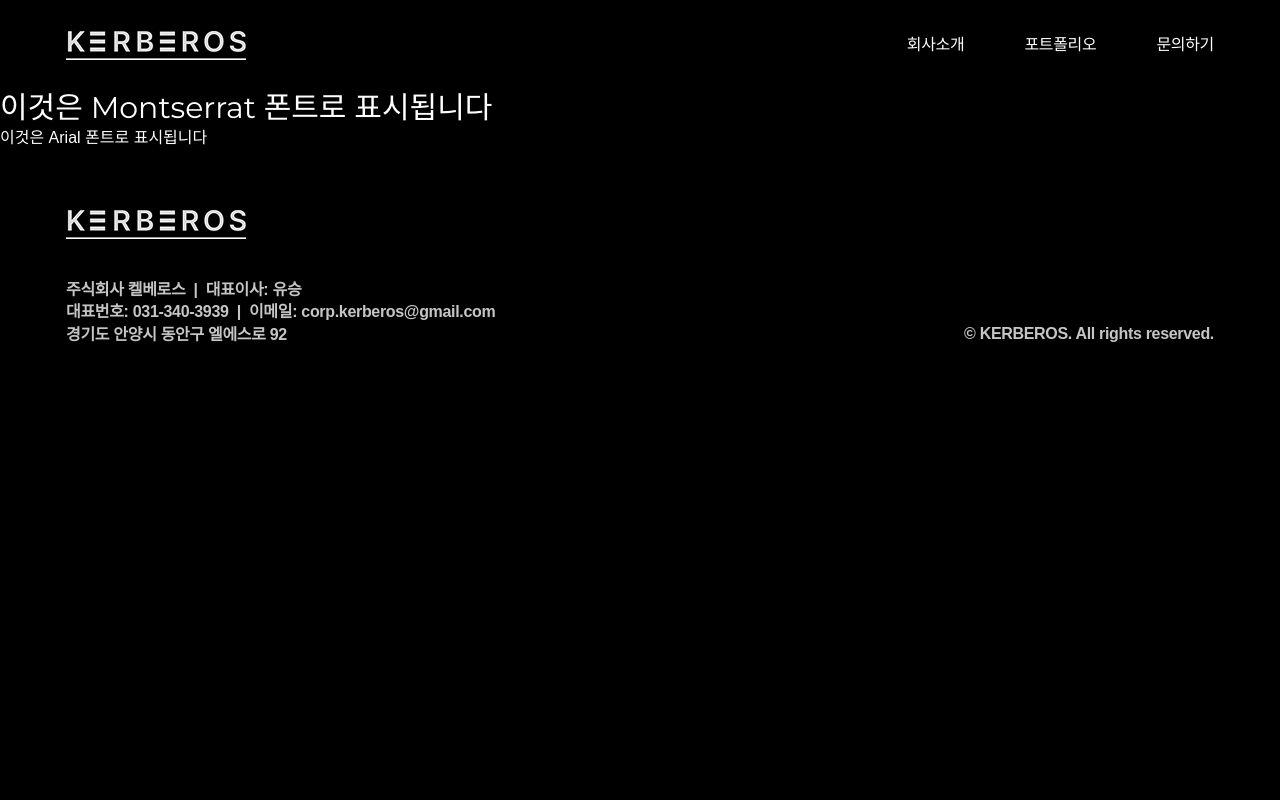
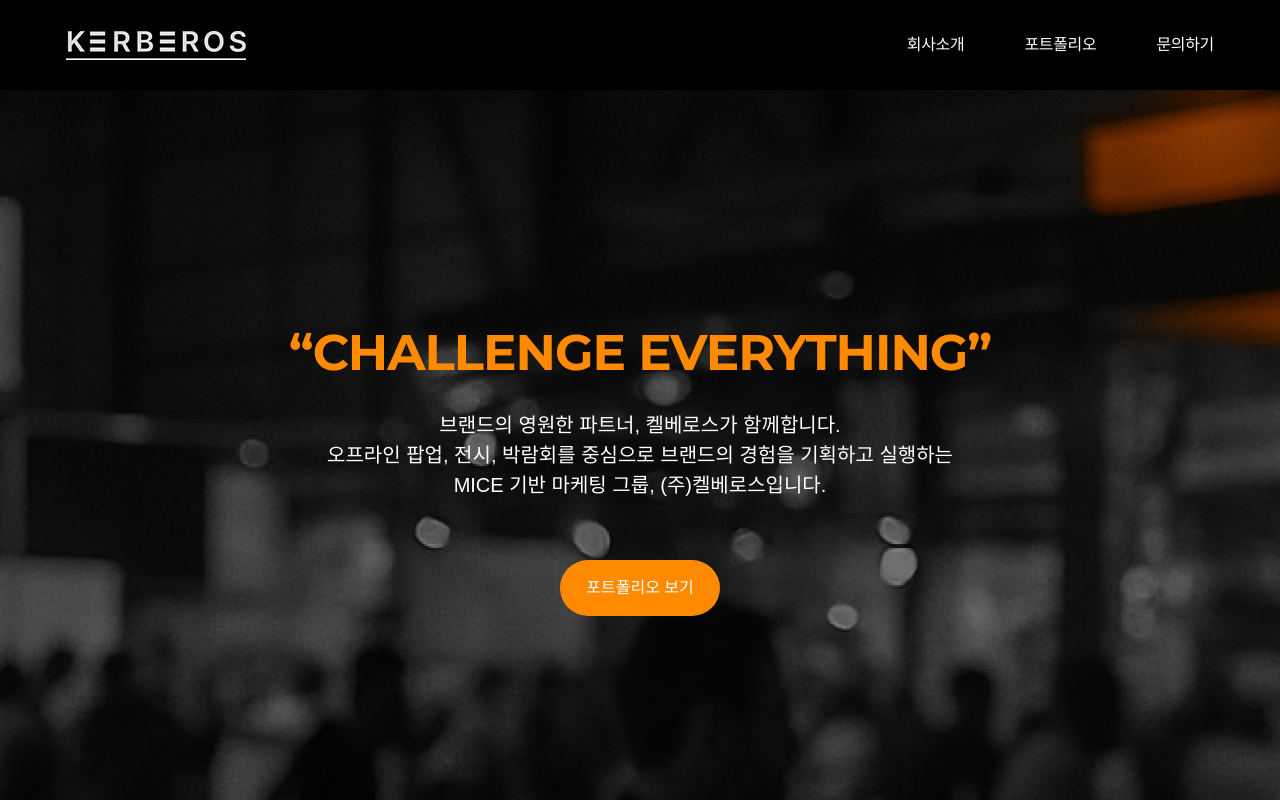
Before and after one commit to kerberosco/kerberos, a Next.js app: page / in a window 1280 px wide. Shown: the top 800 px of the page. Built offline with nearby package versions, Linux system fonts and the light colour scheme.

Commit message:
feat: implement hero section UI with animated button

```diff
--- /dev/null
+++ b/app/components/Button.tsx
@@ -0,0 +1,31 @@
+"use client";
+
+import { motion } from "framer-motion";
+
+interface ButtonProps {
+  text: string;
+  onClick?: () => void;
+}
+
+export default function Button({ text, onClick }: ButtonProps) {
+  return (
+    <motion.button
+      onClick={onClick}
+      className="font-normal px-[26px] py-[16px] bg-primary rounded-[50px] text-white"
+      whileHover={{
+        scale: 1.05,
+        boxShadow: "0 10px 20px rgba(255, 138, 0, 0.2)",
+      }}
+      whileTap={{ scale: 0.95 }}
+      initial={{ opacity: 0, y: 20 }}
+      animate={{ opacity: 1, y: 0 }}
+      transition={{
+        type: "spring",
+        stiffness: 400,
+        damping: 10,
+      }}
+    >
+      {text}
+    </motion.button>
+  );
+}
--- /dev/null
+++ b/app/components/sections/HeroSection.tsx
@@ -0,0 +1,37 @@
+import Image from "next/image";
+import Button from "../Button";
+
+export default function HeroSection() {
+  return (
+    <section className="relative w-full h-[750px] max-h-[750px] overflow-hidden">
+      <div className="relative w-full h-full max-w-[1920px] mx-auto">
+        <Image
+          src="/common/banners/slogan-challenge-banner.jpg"
+          alt="켈베로스 메인 배너 이미지"
+          fill
+          priority
+          sizes="(max-width: 1920px) 100vw, 1920px"
+          className="object-cover"
+        />
+      </div>
+      {/* bg-black/50  => banner를 좀더 어둡게 */}
+      <div className="absolute inset-0" aria-hidden="true" />
+      <div className="absolute inset-0 mx-auto max-w-desktop h-full flex flex-col items-center justify-center text-center px-4">
+        <h1 className="text-primary font-heading font-bold mb-5 text-[50px] tracking-tight-2">
+          &ldquo;CHALLENGE EVERYTHING&rdquo;
+        </h1>
+
+        <article className="text-white font-normal leading-150 mb-[60px] text-xl">
+          <p>브랜드의 영원한 파트너, 켈베로스가 함께합니다.</p>
+          <p>
+            오프라인 팝업, 전시, 박람회를 중심으로 브랜드의 경험을 기획하고
+            실행하는
+          </p>
+          <p>MICE 기반 마케팅 그룹, (주)켈베로스입니다.</p>
+        </article>
+
+        <Button text="포트폴리오 보기" />
+      </div>
+    </section>
+  );
+}
--- a/app/page.tsx
+++ b/app/page.tsx
@@ -1,12 +1,9 @@
+import HeroSection from "./components/sections/HeroSection";
+
 export default function Home() {
   return (
-    <div className="w-full">
-      <div>
-        <h1 className="font-heading text-3xl">
-          이것은 Montserrat 폰트로 표시됩니다
-        </h1>
-        <p>이것은 Arial 폰트로 표시됩니다</p>
-      </div>
-    </div>
+    <main className="w-full">
+      <HeroSection />
+    </main>
   );
 }
```
